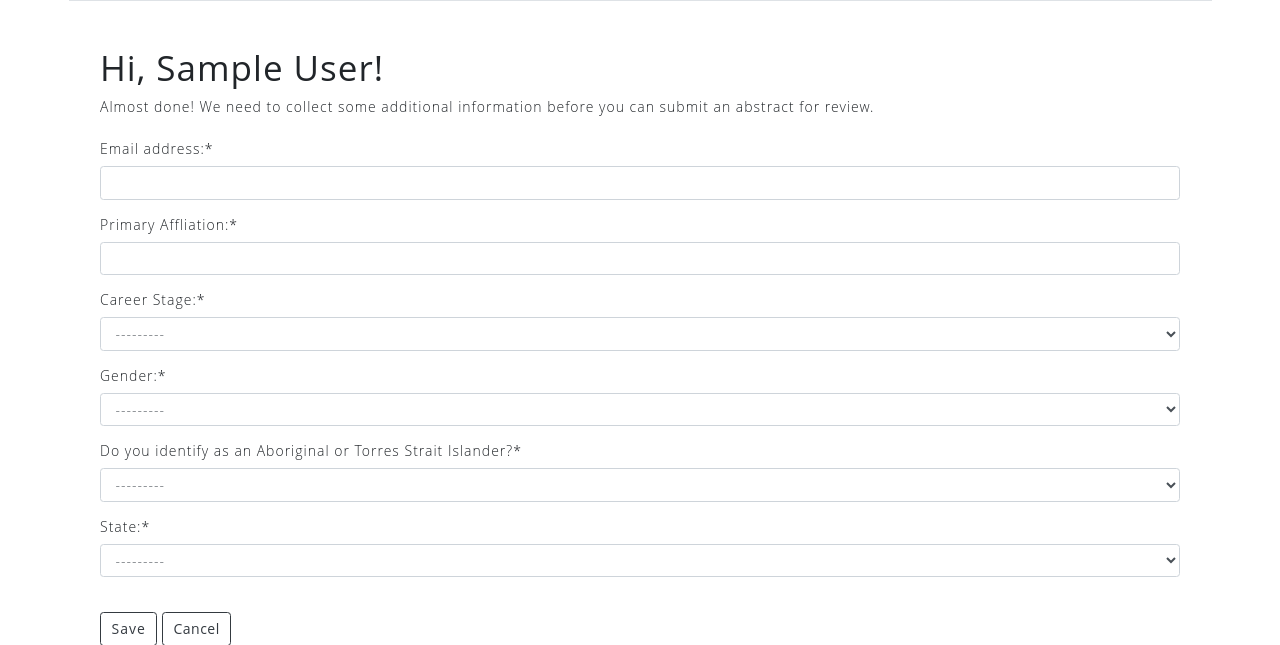
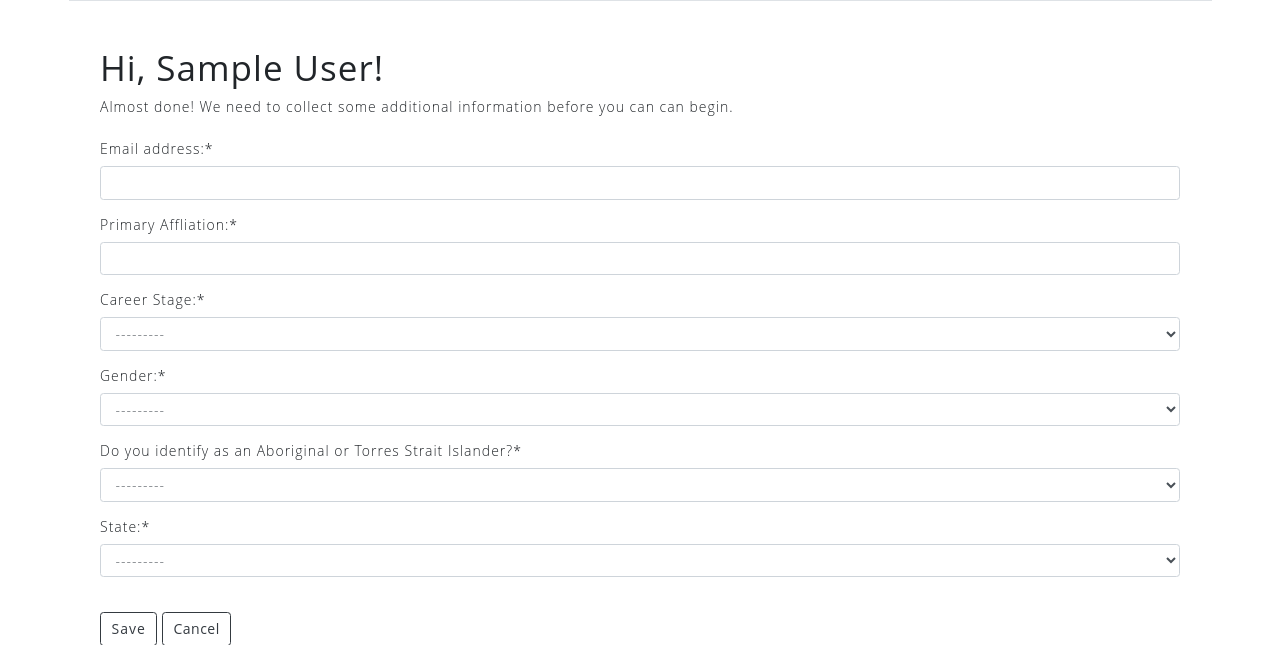
Before and after one commit to daniaki/ABACBSAbsSS, a Django app: template account/templates/account/edit_profile.html in a window 1280 px wide. Shown: the part 85-730 px from the top of the page. Run offline with Django 3.2, Linux system fonts and the light colour scheme; the template is opened without the code that fills it: values that come from a table or form of the project are taken from there, others are empty; the visitor is signed in with stand-in values (Sample User, id 1); some libraries are stand-ins or nearby versions.

Commit message:
Wording updates

```diff
--- a/account/templates/account/edit_profile.html
+++ b/account/templates/account/edit_profile.html
@@ -10,7 +10,7 @@
     {% else %}
       <h1>Hi, {{ request.user.profile.full_name }}!</h1>
       Almost done! We need to collect some additional information before you
-      can submit an abstract for review.
+      can can begin.
     {% endif %}
     <br><br>
     <form action="{% url 'account:edit_profile' %}" method="post">
--- a/account/templates/account/reject_form.html
+++ b/account/templates/account/reject_form.html
@@ -2,7 +2,7 @@
 
 <form class="hidden" id="{{ assignment.id }}-reject-form" v-bind:class="{'show': rejected, 'hidden': !rejected}">
   <hr>
-  <h4>Decline assignment</h4>
+  <h4>Decline</h4>
 
   <div class="alert alert-success" role="alert hidden" v-bind:class="{'show': rejectSuccessMessage, 'hidden': !rejectSuccessMessage}">
     <h4 class="alert-heading">Success!</h4><hr>
```
